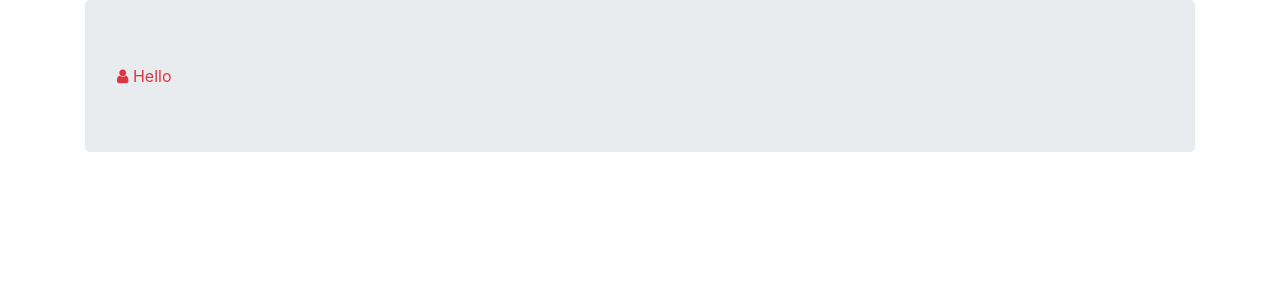
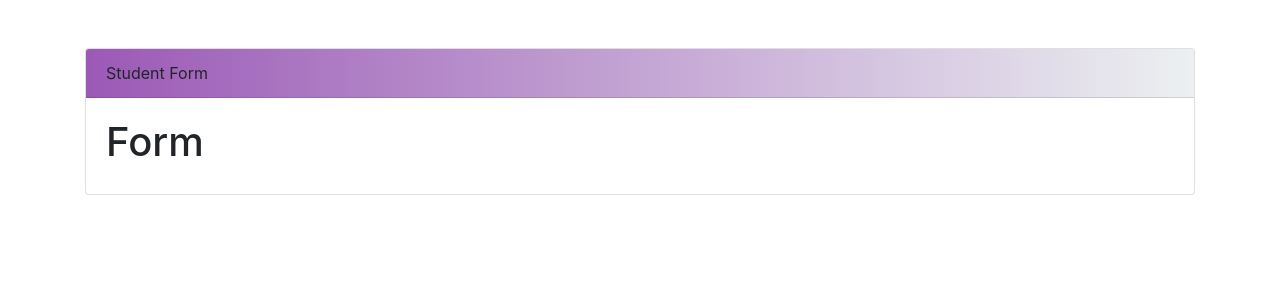
Before and after one commit to dj4385/StudentApp, an Angular app: page / in a window 1280 px wide. Shown: the top 300 px of the page. Built offline with nearby package versions, Linux system fonts and the light colour scheme.

Commit message:
ui of student form creating

```diff
--- a/src/app/app.component.html
+++ b/src/app/app.component.html
@@ -1,13 +1,7 @@
 <!--The content below is only a placeholder and can be replaced.-->
 
 <div class="container">
-  <div class="row">
-    <div class="col-lg-12">
-      <div class="jumbotron text-danger">
-        <i class="fa fa-user" aria-hidden="true"></i> Hello
-      </div>
-    </div>
-  </div>
+  <app-student></app-student>
 </div>
 
 
--- a/src/app/student/student.component.css
+++ b/src/app/student/student.component.css
@@ -0,0 +1,3 @@
+.cardHeaderBg{
+    background: linear-gradient(to left, #ecf0f1, #9b59b6)
+}
--- a/src/app/student/student.component.html
+++ b/src/app/student/student.component.html
@@ -1,3 +1,10 @@
-<p>
-  student works!
-</p>
+<div class="row mt-5">
+  <div class="col-lg 12">
+    <div class="card">
+      <div class="card-header cardHeaderBg">Student Form</div>
+      <div class="card-body">
+        <h1>Form</h1>
+      </div>
+    </div>
+  </div>
+</div>
```
